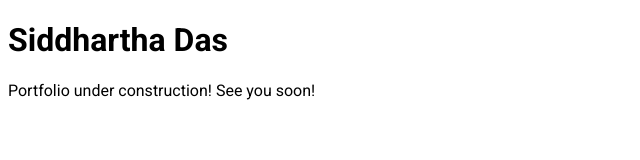
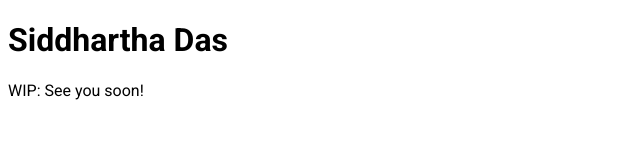
Before and after one commit to siddharthadas101/portfolio-v1, a plain HTML site: page index.html in a window 1280 px wide. Shown: the whole page, without its empty margins (0-640 px from the left). Drawn offline with Linux system fonts and the light colour scheme.

Commit message:
update: WIP text

```diff
--- a/index.html
+++ b/index.html
@@ -9,6 +9,6 @@
 	</head>
 	<body>
 		<h1>Siddhartha Das</h1>
-		<p>Portfolio under construction! See you soon!</p>
+		<p>WIP: See you soon!</p>
 	</body>
 </html>
```
